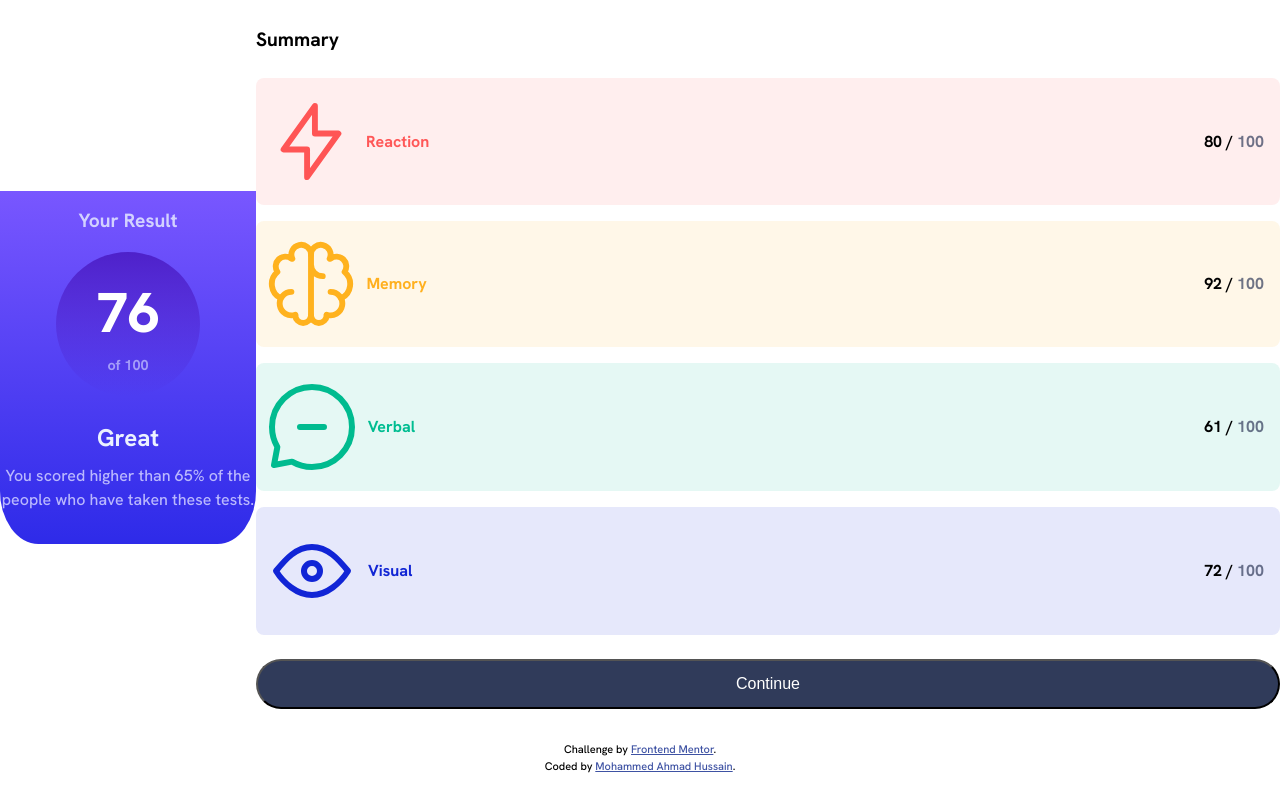
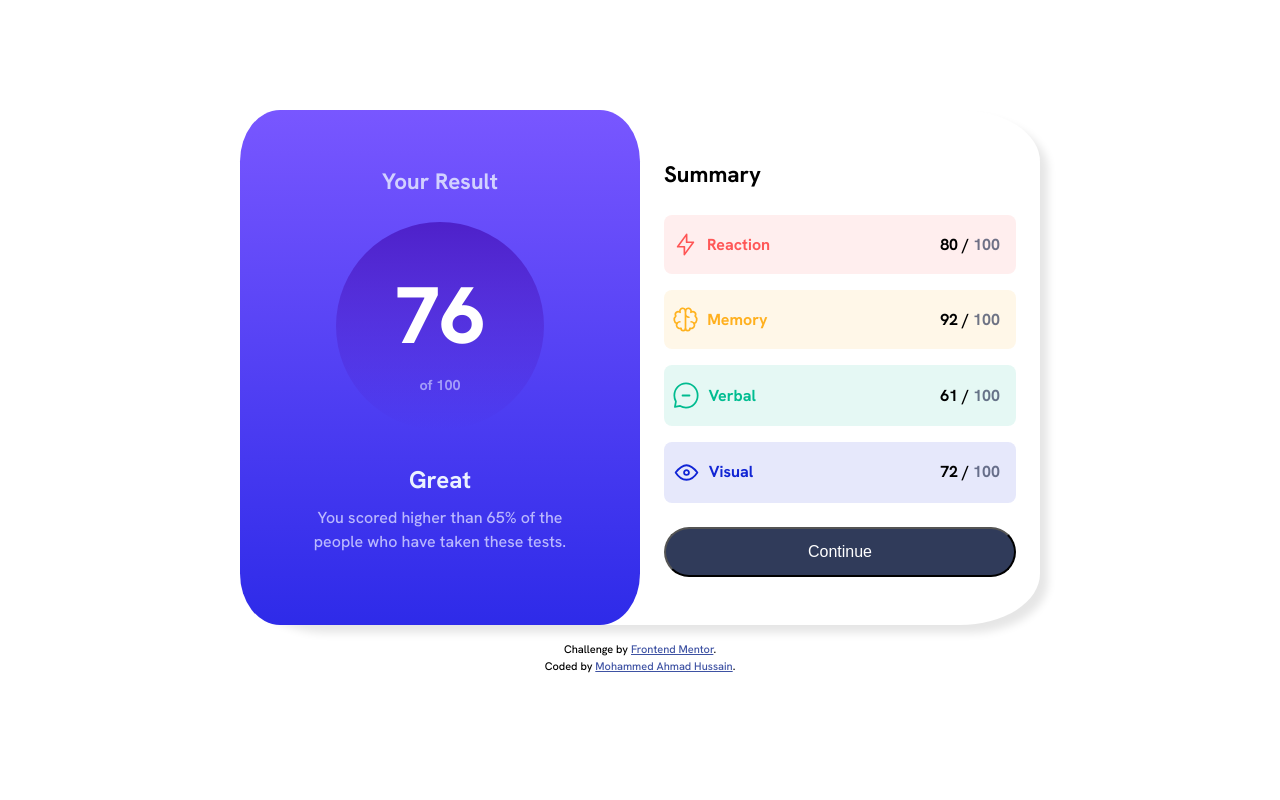
Before and after one commit to mah07308/FM-Results-Summary-Component, a plain HTML site: page index.html in a window 1280 px wide. Drawn offline with Linux system fonts and the light colour scheme.

Commit message:
Completed desktop design

```diff
--- a/index.html
+++ b/index.html
@@ -18,7 +18,7 @@
   </head>
   <body>
     <main class="container">
-      <div class="result-overall-half">
+      <section class="result-overall-half">
         <h1>Your Result</h1>
         <p class="overall-score">
           <span class="achieved-overall-score">76</span>
@@ -31,44 +31,32 @@
             people who have taken these tests.
           </p>
         </div>
-      </div>
-      <div class="result-summary-half">
+      </section>
+      <section class="result-summary-half">
         <h2>Summary</h2>
         <div class="summary-item reaction">
-          <img
-            src="./assets/images/icon-reaction.svg"
-            alt="icon for reaction category"
-          />
+          <img src="./assets/images/icon-reaction.svg" alt="" />
           <h3 class="item-name">Reaction</h3>
           <p class="item-score">80 / <span class="max-score">100</span></p>
         </div>
         <div class="summary-item memory">
-          <img
-            src="./assets/images/icon-memory.svg"
-            alt="icon for memory category"
-          />
+          <img src="./assets/images/icon-memory.svg" alt="" />
           <h3 class="item-name">Memory</h3>
           <p class="item-score">92 / <span class="max-score">100</span></p>
         </div>
         <div class="summary-item verbal">
-          <img
-            src="./assets/images/icon-verbal.svg"
-            alt="icon for verbal category"
-          />
+          <img src="./assets/images/icon-verbal.svg" alt="" />
           <h3 class="item-name">Verbal</h3>
           <p class="item-score">61 / <span class="max-score">100</span></p>
         </div>
         <div class="summary-item visual">
-          <img
-            src="./assets/images/icon-visual.svg"
-            alt="icon for visual category"
-          />
+          <img src="./assets/images/icon-visual.svg" alt="" />
           <h3 class="item-name">Visual</h3>
           <p class="item-score">72 / <span class="max-score">100</span></p>
         </div>
 
         <button>Continue</button>
-      </div>
+      </section>
     </main>
 
     <footer class="attribution">
--- a/style.css
+++ b/style.css
@@ -14,15 +14,16 @@ body {
   flex-direction: column;
   align-items: center;
   justify-content: center;
+  background-color: white;
 }
 
 .container {
   display: flex;
   flex-direction: column;
-  align-items: center;
   justify-content: center;
-  min-width: 100vw;
-  /* min-height: 100vh; */
+  min-width: 20rem;
+  width: 100vw;
+  max-width: 27rem;
 }
 
 .result-overall-half {
@@ -32,8 +33,7 @@ body {
   justify-content: center;
   padding: 1rem 0;
   background-image: linear-gradient(hsl(252, 100%, 67%), hsl(241, 81%, 54%));
-  width: 100%;
-  border-radius: 0 0 15% 15%;
+  border-radius: 0 0 10% 10%;
 }
 
 .result-overall-half h1 {
@@ -85,10 +85,10 @@ body {
 }
 
 .result-summary-half {
-  min-width: 80%;
+  /* min-width: 80%; */
   display: flex;
   flex-direction: column;
-  margin: 1rem 0;
+  margin: 1rem 1.5rem;
   /* justify-content: space-around; */
 }
 
@@ -173,25 +173,49 @@ body {
   color: hsl(234, 85%, 45%);
 }
 
-@media (min-width: 31.25rem) {
+@media (min-width: 48rem) {
   body {
     min-height: 100vh;
   }
 
   .container {
     flex-direction: row;
-    /* min-width: 30rem; */
+    width: 90vw;
     max-width: 50rem;
+    background-color: white;
+    border-radius: 10%;
+    box-shadow: 0.5rem 0.5rem 0.5rem rgba(0, 0, 0, 0.1);
   }
 
   .result-overall-half {
     flex-grow: 1;
     max-width: 50%;
+    border-radius: 10%;
+    padding: 2rem 0;
+  }
+
+  .result-overall-half h1 {
+    font-size: 1.4rem;
+  }
+
+  .overall-score {
+    margin: 1.5rem 0;
+    width: 13rem;
+    height: 13rem;
+  }
+
+  .achieved-overall-score {
+    font-size: 5rem;
   }
 
   .result-summary-half {
     flex-grow: 1;
     max-width: 50%;
+    padding: 2rem 0;
+  }
+
+  .result-summary-half h2 {
+    font-size: 1.4rem;
   }
 }
 
```
